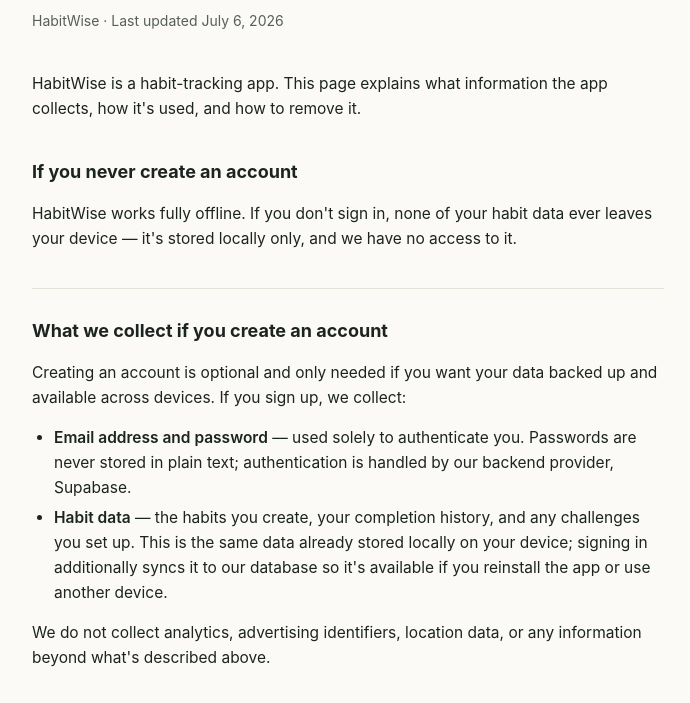
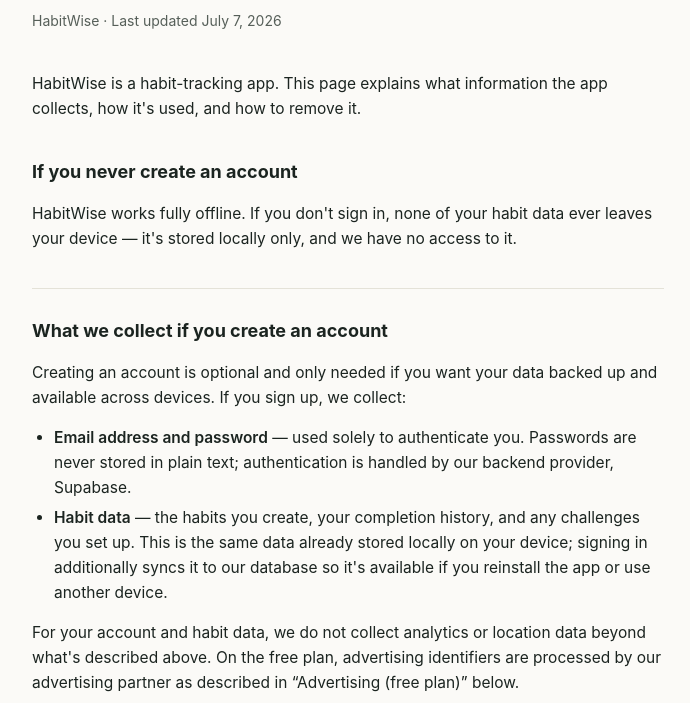
Before and after one commit to ducky94tb/habitwise-privacy, a plain HTML site: page index.html in a window 1280 px wide. Shown: the part 97-800 px from the top of the page, without its empty margins (292-982 px from the left). Drawn offline with Linux system fonts and the light colour scheme.

Commit message:
Disclose AdMob advertising on the free plan

```diff
--- a/index.html
+++ b/index.html
@@ -69,7 +69,7 @@
 <body>
 <main>
   <h1>Privacy Policy</h1>
-  <p class="updated">HabitWise · Last updated July 6, 2026</p>
+  <p class="updated">HabitWise · Last updated July 7, 2026</p>
 
   <p>HabitWise is a habit-tracking app. This page explains what information the app collects, how it's used, and how to remove it.</p>
 
@@ -82,7 +82,7 @@
     <li><strong>Email address and password</strong> — used solely to authenticate you. Passwords are never stored in plain text; authentication is handled by our backend provider, Supabase.</li>
     <li><strong>Habit data</strong> — the habits you create, your completion history, and any challenges you set up. This is the same data already stored locally on your device; signing in additionally syncs it to our database so it's available if you reinstall the app or use another device.</li>
   </ul>
-  <p>We do not collect analytics, advertising identifiers, location data, or any information beyond what's described above.</p>
+  <p>For your account and habit data, we do not collect analytics or location data beyond what's described above. On the free plan, advertising identifiers are processed by our advertising partner as described in “Advertising (free plan)” below.</p>
 
   <h2>How your data is used</h2>
   <p>Your data is used only to operate the app for you: displaying your habits, calculating streaks, and syncing your data across your own devices. We do not sell, rent, or share your data with third parties, and we do not use it for advertising.</p>
@@ -99,6 +99,9 @@
   <h2>Deleting your data</h2>
   <p>You can permanently delete your account and all associated data at any time from within the app: <strong>Settings → Account → Delete Account</strong>. This immediately and irreversibly removes your account and all synced habit data from our servers. Uninstalling the app removes all locally stored data on that device.</p>
 
+  <h2>Advertising (free plan)</h2>
+  <p>The free plan shows ads served by <a href="https://policies.google.com/technologies/ads">Google AdMob</a>. To serve and measure ads, AdMob may process device identifiers and ad-interaction data; where you consent (and, on iOS, allow tracking), ads may be personalized. You can change your consent choices in the app's ad consent form or your device settings at any time. Your habit data is never shared with advertisers. Premium subscribers see no ads at all.</p>
+
   <h2>Children's privacy</h2>
   <p>HabitWise is not directed at children under 13, and we do not knowingly collect information from children under 13.</p>
 
```
